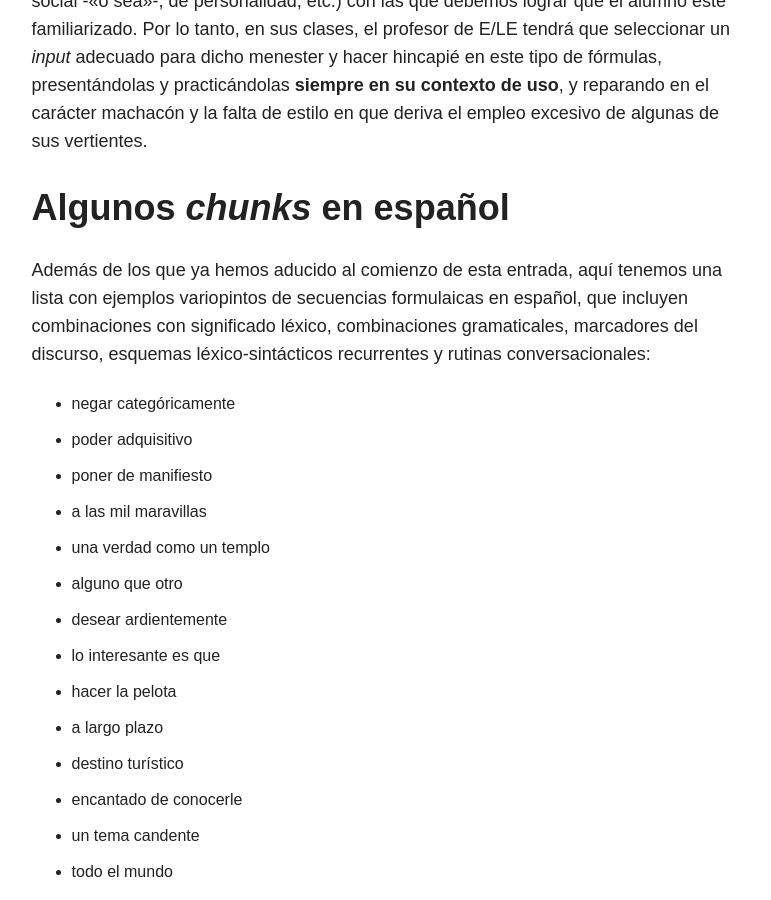
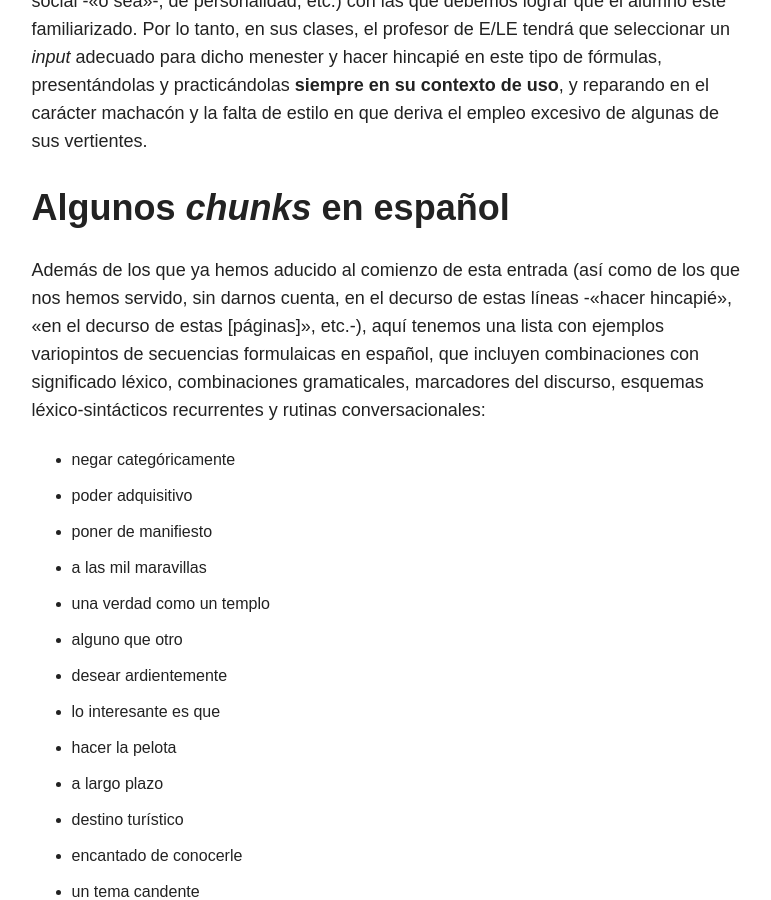
Before and after one commit to immalopez/immalopez.github.io, a Jekyll site: the page built from _posts/blog/2017-10-26-lenguaje-formulaico.md, in a window 1280 px wide and 900 px high, scrolled down 1217 px. Shown: the whole window, without its empty margins (348-1119 px from the left). Built offline with Jekyll 4.4.1, drawn with Linux system fonts in a browser that asks for light colours; nearby versions of some CDN libraries; comment, search, counter and statistics services are not loaded.

Commit message:
Update 2017-10-26-lenguaje-formulaico.md

```diff
--- a/_posts/blog/2017-10-26-lenguaje-formulaico.md
+++ b/_posts/blog/2017-10-26-lenguaje-formulaico.md
@@ -22,7 +22,7 @@ Sin embargo, precisamente porque surgen de repeticiones ritualizadas, muchos _ch
 
 # Algunos _chunks_ en español
 
-Además de los que ya hemos aducido al comienzo de esta entrada, aquí tenemos una lista con ejemplos variopintos de secuencias formulaicas en español, que incluyen combinaciones con significado léxico, combinaciones gramaticales, marcadores del discurso, esquemas léxico-sintácticos recurrentes y rutinas conversacionales:
+Además de los que ya hemos aducido al comienzo de esta entrada (así como de los que nos hemos servido, sin darnos cuenta, en el decurso de estas líneas -«hacer hincapié», «en el decurso de estas [páginas]», etc.-), aquí tenemos una lista con ejemplos variopintos de secuencias formulaicas en español, que incluyen combinaciones con significado léxico, combinaciones gramaticales, marcadores del discurso, esquemas léxico-sintácticos recurrentes y rutinas conversacionales:
 * negar categóricamente
 * poder adquisitivo
 * poner de manifiesto
```
